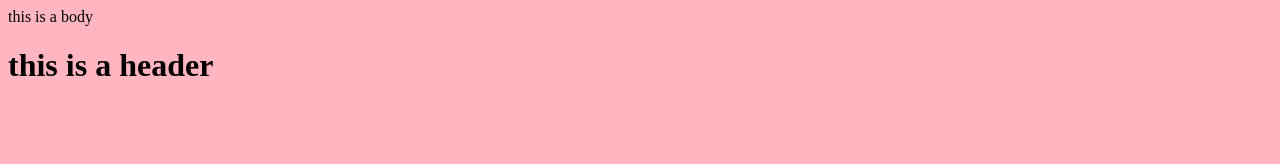
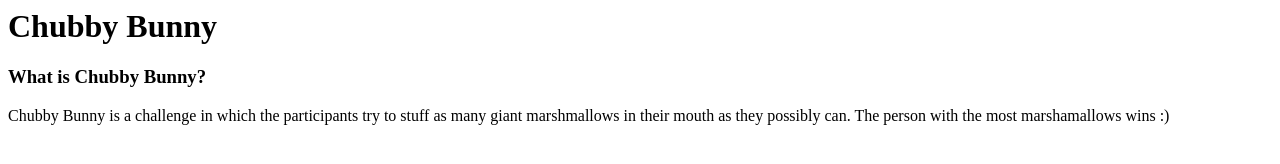
Before and after one commit to BinaryBelle/ChubbyBunny, a plain HTML site: page index.html in a window 1280 px wide. Drawn offline with Linux system fonts and the light colour scheme.

Commit message:
Update index.html

```diff
--- a/index.html
+++ b/index.html
@@ -2,9 +2,12 @@
   <head>
     <title> Chubby Bunny :) </title>
   </head>
-  <body style="background-color:lightpink;">
+  <body style="background-color:pink shell;">
 
-    <p>this is a body</p>
-    <h1>this is a header</h1>
+    <h1>Chubby Bunny</h1>
+    <h3>What is Chubby Bunny?</h3>
+     <p>Chubby Bunny is a challenge in which the participants try to stuff
+       as many giant marshmallows in their mouth as they possibly can. The person with the
+       most marshamallows wins :) </p>
   </body>
 </html>
```
